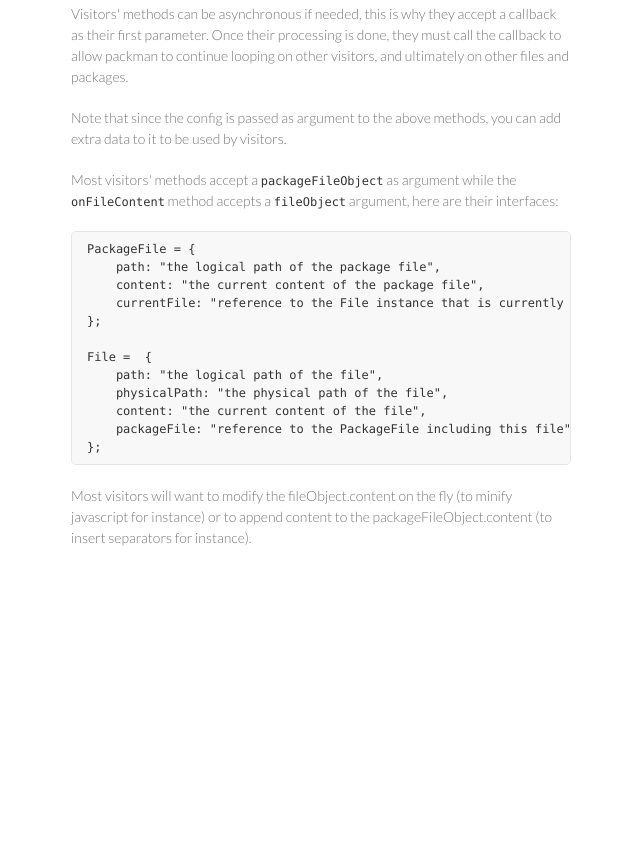
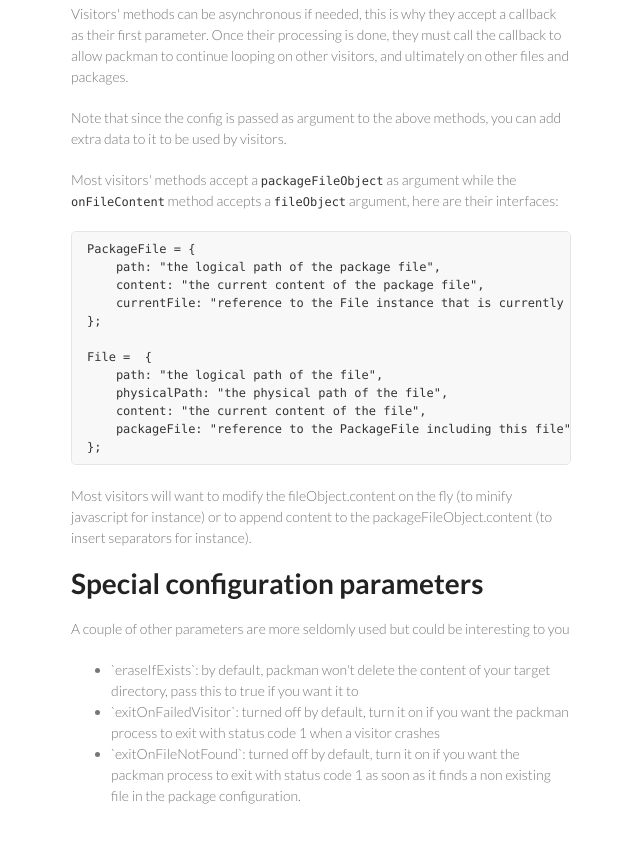
Before and after one commit to captainbrosset/packman, a plain HTML site: page index.html in a window 1280 px wide. Shown: the part 2854-3696 px from the top of the page, without its empty margins (499-1139 px from the left). Before the commit the page ends 3472 px from the top, so only its background shows below. Drawn offline with Linux system fonts and the light colour scheme.

Commit message:
updated doc for packman 0.2.9

```diff
--- a/index.html
+++ b/index.html
@@ -162,6 +162,16 @@ File =  {
 </code></pre>
 
 <p>Most visitors will want to modify the fileObject.content on the fly (to minify javascript for instance) or to append content to the packageFileObject.content (to insert separators for instance).</p>
+
+<h1>Special configuration parameters</h1>
+
+<p>A couple of other parameters are more seldomly used but could be interesting to you</p>
+<ul>
+  <li>`eraseIfExists`: by default, packman won't delete the content of your target directory, pass this to true if you want it to</li>
+  <li>`exitOnFailedVisitor`: turned off by default, turn it on if you want the packman process to exit with status code 1 when a visitor crashes</li>
+  <li>`exitOnFileNotFound`: turned off by default, turn it on if you want the packman process to exit with status code 1 as soon as it finds a non existing file in the package configuration.</li>
+</ul>
+
       </section>
       <footer>
         <p>This project is maintained by <a href="https://github.com/captainbrosset">captainbrosset</a></p>
```
